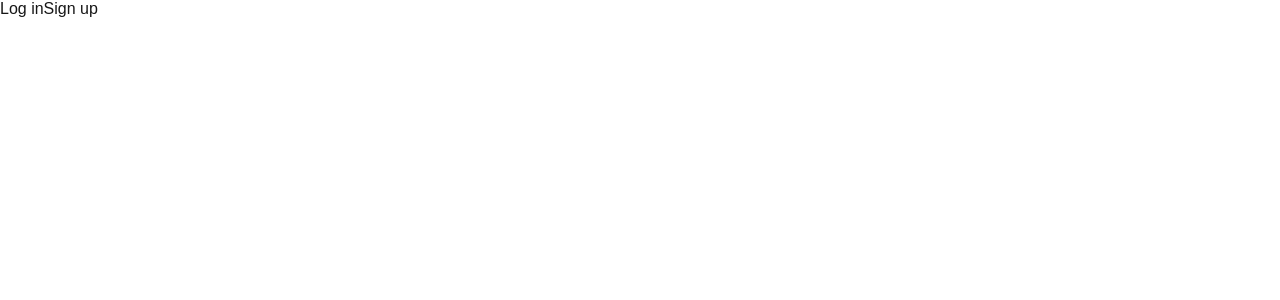
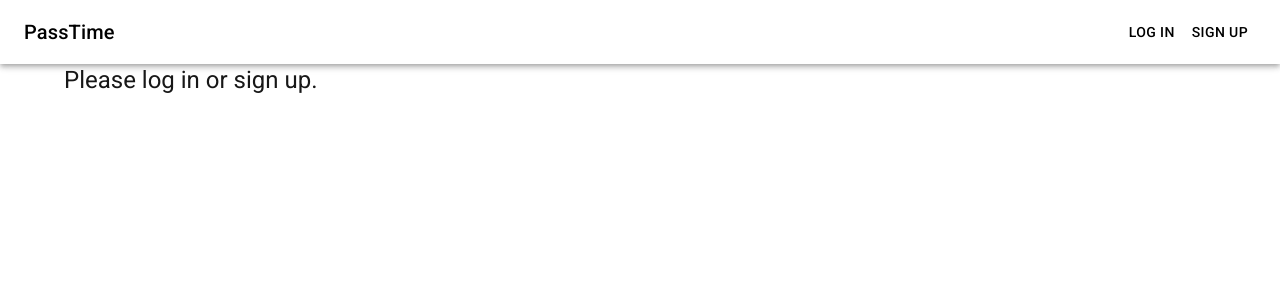
Before and after one commit to joejknowles/pass-time, a Next.js app: page / in a window 1280 px wide. Shown: the top 300 px of the page. Built offline with nearby package versions, Linux system fonts and the light colour scheme; no server answers.

Commit message:
Style the app bar

```diff
--- a/src/app/layout.tsx
+++ b/src/app/layout.tsx
@@ -18,8 +18,8 @@ const geistMono = localFont({
 });
 
 export const metadata: Metadata = {
-  title: "Create Next App",
-  description: "Generated by create next app",
+  title: "PassTime",
+  description: "Personal time management",
 };
 
 export default function RootLayout({
--- a/src/app/page.tsx
+++ b/src/app/page.tsx
@@ -4,28 +4,104 @@ import { auth } from "@/lib/firebase";
 import { onAuthStateChanged, User, signOut } from "firebase/auth";
 import Link from "next/link";
 import { useEffect, useState } from "react";
+import {
+  AppBar,
+  Toolbar,
+  Typography,
+  Button,
+  Menu,
+  MenuItem,
+  Container,
+} from "@mui/material";
 
 export default function Home() {
   const [user, setUser] = useState<User | null>(null);
+  const [anchorEl, setAnchorEl] = useState<null | HTMLElement>(null);
+
   useEffect(() => {
-    onAuthStateChanged(auth, (user) => {
+    const unsubscribe = onAuthStateChanged(auth, (user) => {
       setUser(user);
     });
-  })
+    return () => unsubscribe(); // Cleanup on unmount
+  }, []);
 
+  const handleMenuOpen = (event: React.MouseEvent<HTMLElement>) => {
+    setAnchorEl(event.currentTarget);
+  };
+
+  const handleMenuClose = () => {
+    setAnchorEl(null);
+  };
+
+  const handleSignOut = () => {
+    signOut(auth);
+    handleMenuClose();
+  };
 
   return (
-    <div>
-      {user ? (
-        <>
-          <h1>{user?.email}</h1>
-          <button onClick={() => signOut(auth)}>Sign out</button>
-        </>
-      ) : (
-        <>
-          <Link href="/login">Log in</Link>
-          <Link href="/signup">Sign up</Link>
-        </>)}
-    </div>
+    <>
+      <AppBar position="static" sx={{ bgcolor: "white", color: "black" }}>
+        <Toolbar>
+          <Typography variant="h6" sx={{ flexGrow: 1 }}>
+            PassTime
+          </Typography>
+          {user ? (
+            <>
+              <Button
+                color="inherit"
+                onClick={handleMenuOpen}
+                aria-controls="user-menu"
+                aria-haspopup="true"
+                sx={{
+                  display: "inline-block",
+                  maxWidth: "200px",
+                  textOverflow: "ellipsis",
+                  overflow: "hidden",
+                  whiteSpace: "nowrap",
+                }}
+              >
+                {user.email}
+              </Button>
+              <Menu
+                id="user-menu"
+                open={Boolean(anchorEl)}
+                onClose={handleMenuClose}
+                anchorEl={anchorEl}
+                anchorOrigin={{
+                  vertical: "bottom",
+                  horizontal: "right",
+                }}
+                transformOrigin={{
+                  vertical: "top",
+                  horizontal: "right",
+                }}
+              >
+                <MenuItem onClick={handleSignOut}>Sign out</MenuItem>
+              </Menu>
+            </>
+          ) : (
+            <>
+              <Button color="inherit" component={Link} href="/login">
+                Log in
+              </Button>
+              <Button color="inherit" component={Link} href="/signup">
+                Sign up
+              </Button>
+            </>
+          )}
+        </Toolbar>
+      </AppBar>
+      <Container>
+        {user ? (
+          <Typography variant="h4" gutterBottom>
+            Welcome, {user?.email}
+          </Typography>
+        ) : (
+          <Typography variant="h5" gutterBottom>
+            Please log in or sign up.
+          </Typography>
+        )}
+      </Container>
+    </>
   );
 }
```
